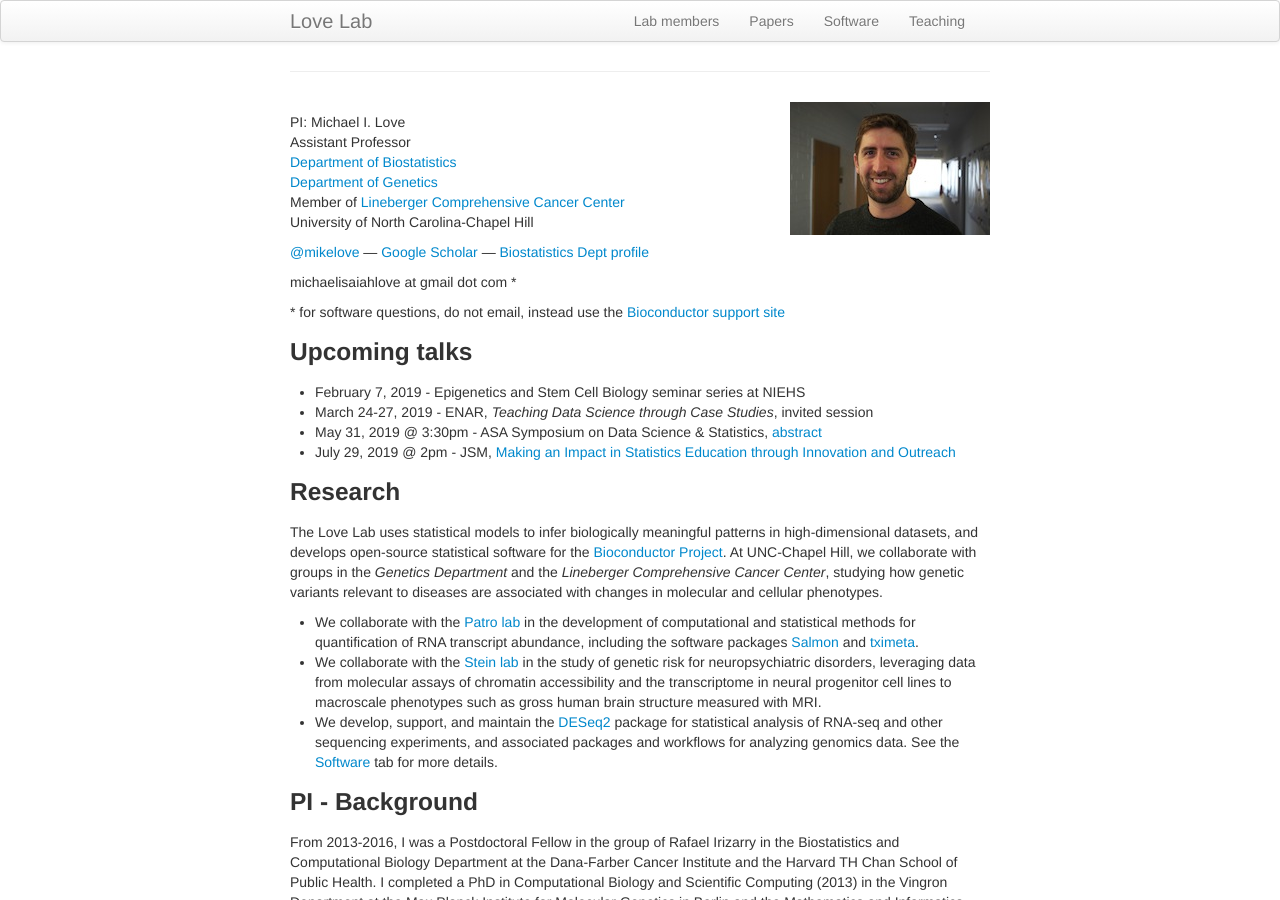
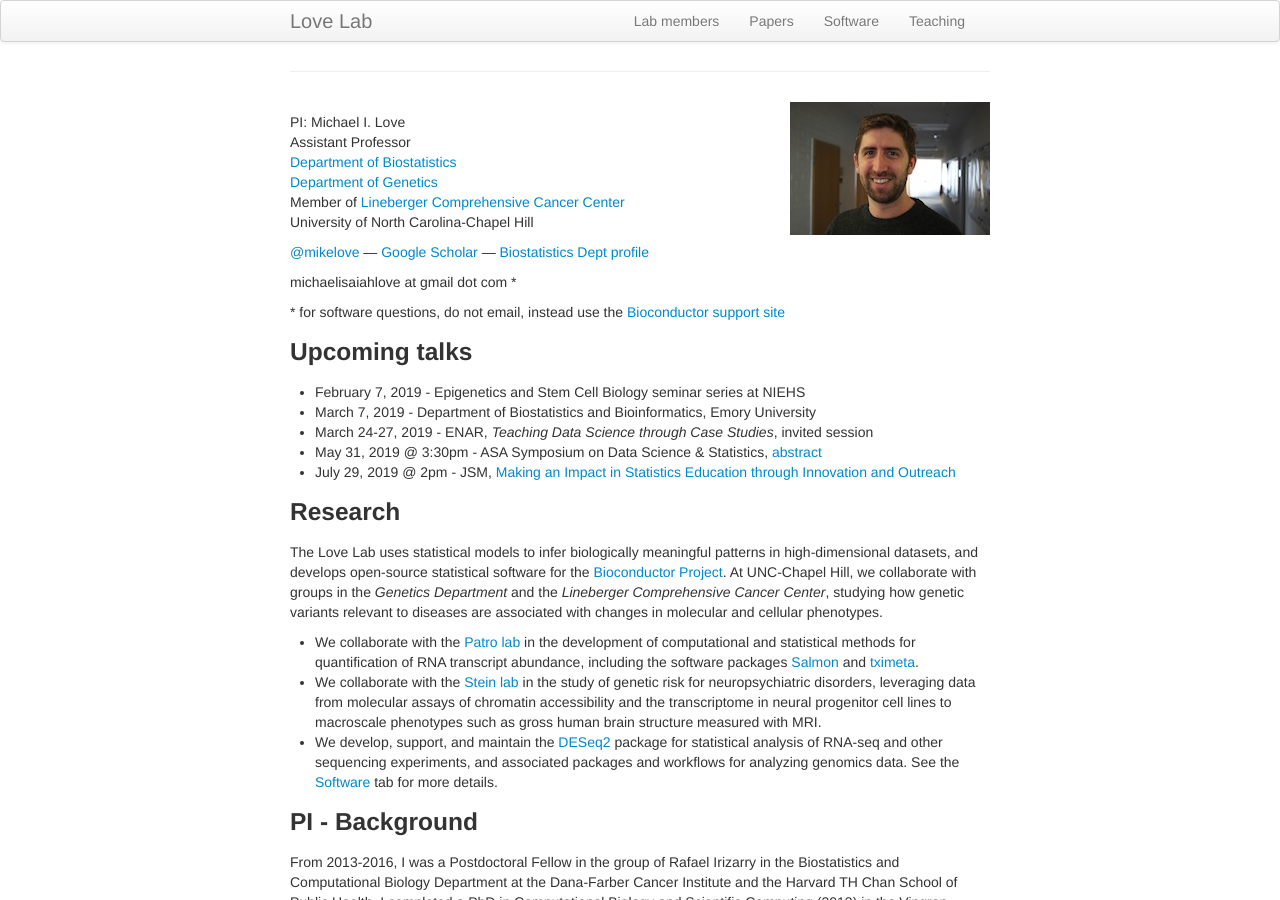
Before and after one commit to mikelove/mikelove.github.io, a Jekyll site: the page built from index.md, in a window 1280 px wide and 900 px high. Built offline with Jekyll 4.4.1, drawn with Linux system fonts in a browser that asks for light colours.

Commit message:
add talk

```diff
--- a/index.md
+++ b/index.md
@@ -24,6 +24,7 @@ michaelisaiahlove at gmail dot com *
 ### Upcoming talks
 
 * February 7, 2019 - Epigenetics and Stem Cell Biology seminar series at NIEHS
+* March 7, 2019 - Department of Biostatistics and Bioinformatics, Emory University
 * March 24-27, 2019 - ENAR, *Teaching Data Science through Case Studies*, invited session
 * May 31, 2019 @ 3:30pm - ASA Symposium on Data Science & Statistics,
   [abstract](http://ww2.amstat.org/meetings/sdss/2019/onlineprogram/AbstractDetails.cfm?AbstractID=305103)
```
